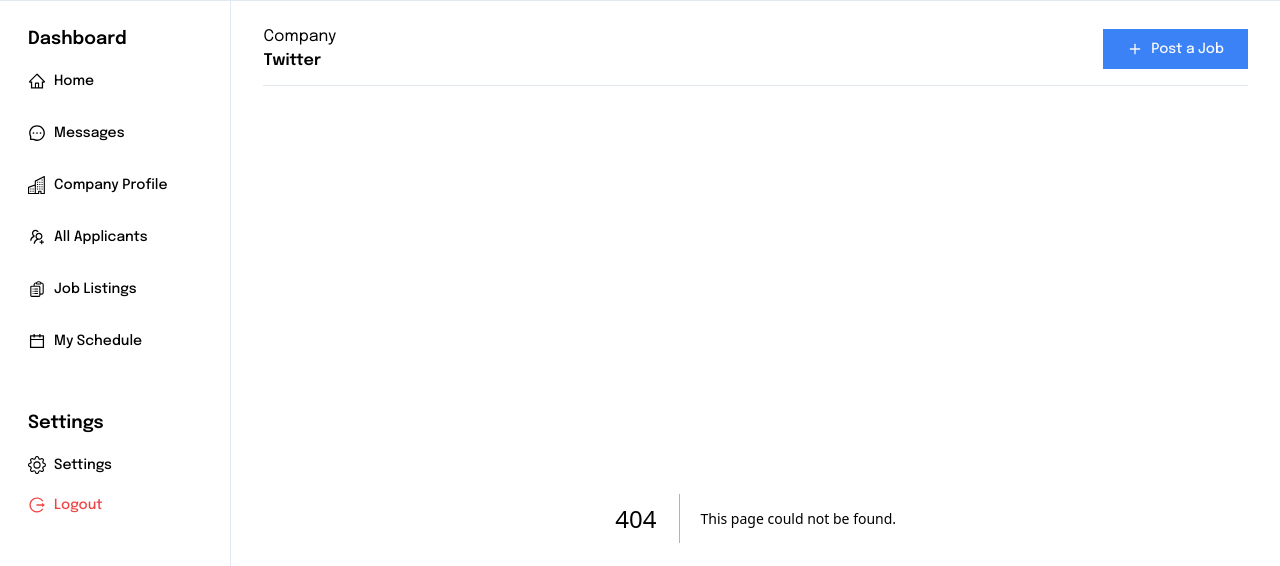
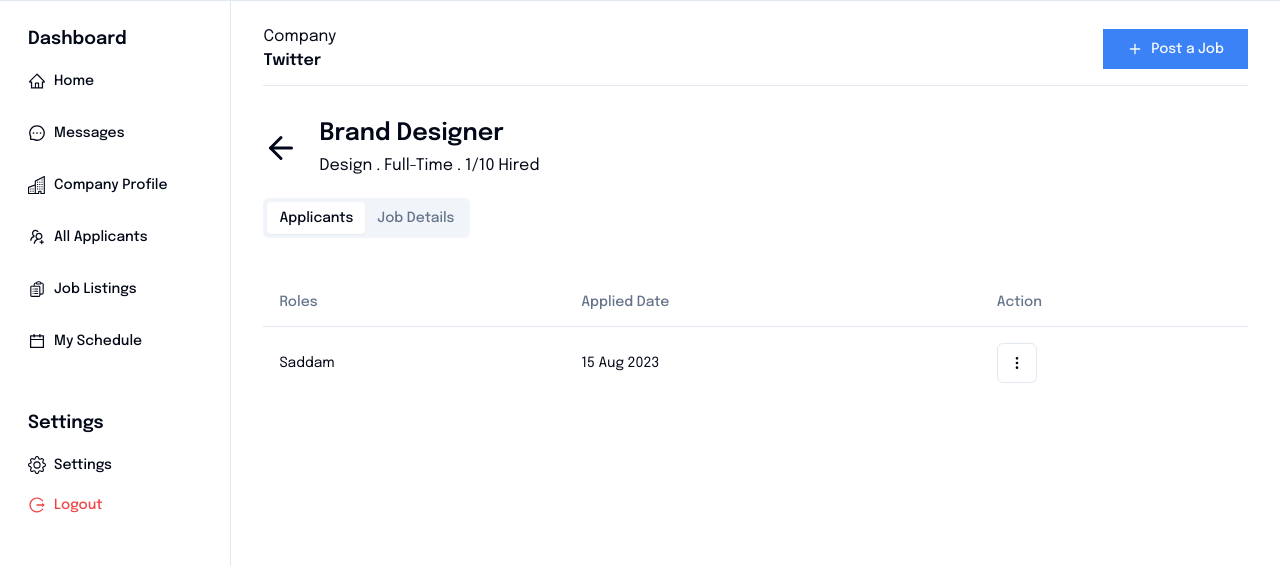
Before and after one commit to sdmhsn/dashboard-job-hunt, a Next.js app: page /job-detail/1 in a window 1280 px wide. Before the commit this address had no page. Shown: the top 566 px of the page. Built offline with nearby package versions, Linux system fonts and the light colour scheme.

Commit message:
02 Slicing Dashboard Company: Slicing job detail 1 - Creating job detail page 1

```diff
--- /dev/null
+++ b/src/app/job-detail/[id]/page.tsx
@@ -0,0 +1,41 @@
+import { ArrowLeftIcon } from 'lucide-react';
+import Link from 'next/link';
+import React, { FC } from 'react';
+
+import { Tabs, TabsContent, TabsList, TabsTrigger } from '@/components/ui/tabs';
+import Applicants from '@/components/organisms/Applicants';
+
+interface JobDetailPageProps {}
+
+const JobDetailPage: FC<JobDetailPageProps> = ({}) => {
+  return (
+    <div>
+      <div className="inline-flex items-center gap-5 mb-5">
+        <div>
+          <Link href="/job-listings">
+            <ArrowLeftIcon className="w-9 h-9" />
+          </Link>
+        </div>
+        <div>
+          <div className="text-2xl font-semibold mb-1">Brand Designer</div>
+          <div>Design . Full-Time . 1/10 Hired</div>
+        </div>
+      </div>
+
+      <Tabs defaultValue="applicants">
+        <TabsList className="mb-8">
+          <TabsTrigger value="applicants">Applicants</TabsTrigger>
+          <TabsTrigger value="jobDetails">Job Details</TabsTrigger>
+        </TabsList>
+        <TabsContent value="applicants">
+          <Applicants />
+        </TabsContent>
+        <TabsContent value="jobDetails">
+          Change your job details here.
+        </TabsContent>
+      </Tabs>
+    </div>
+  );
+};
+
+export default JobDetailPage;
```
